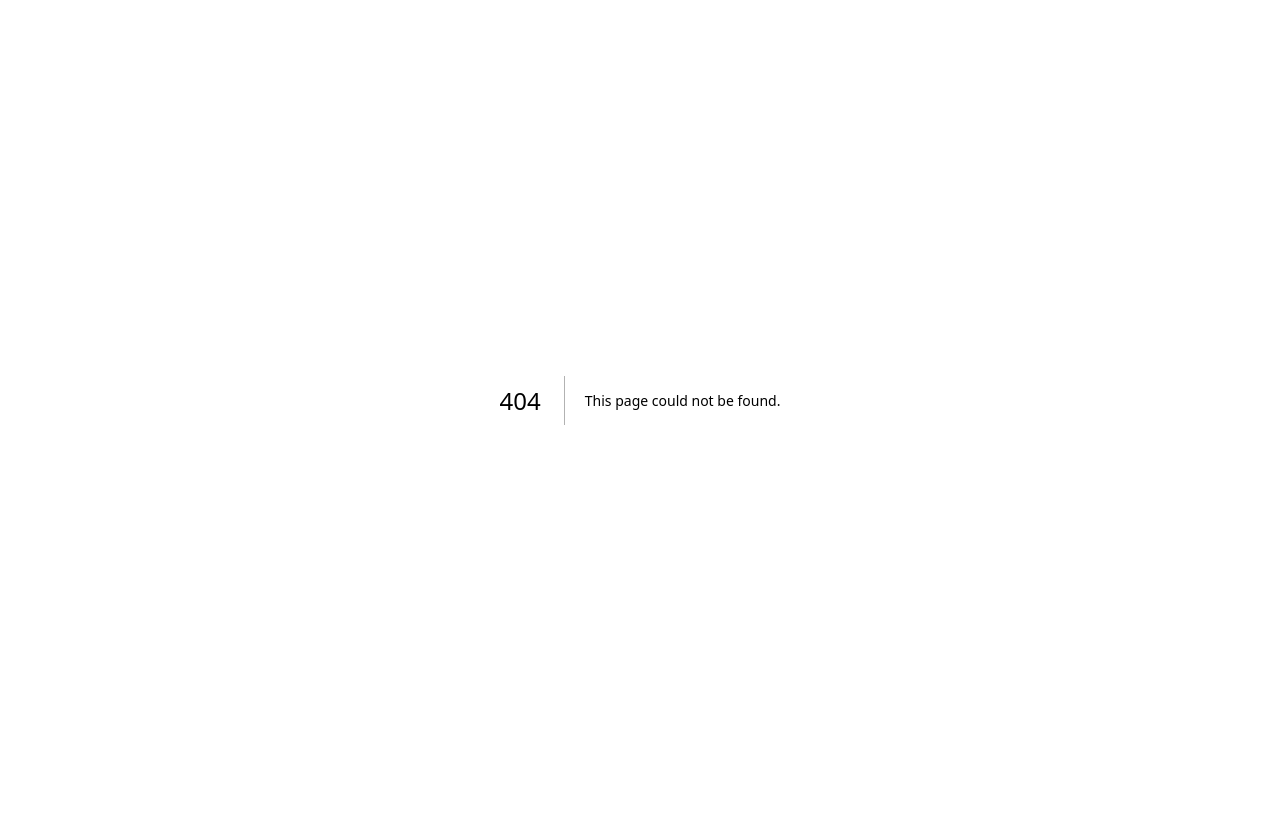
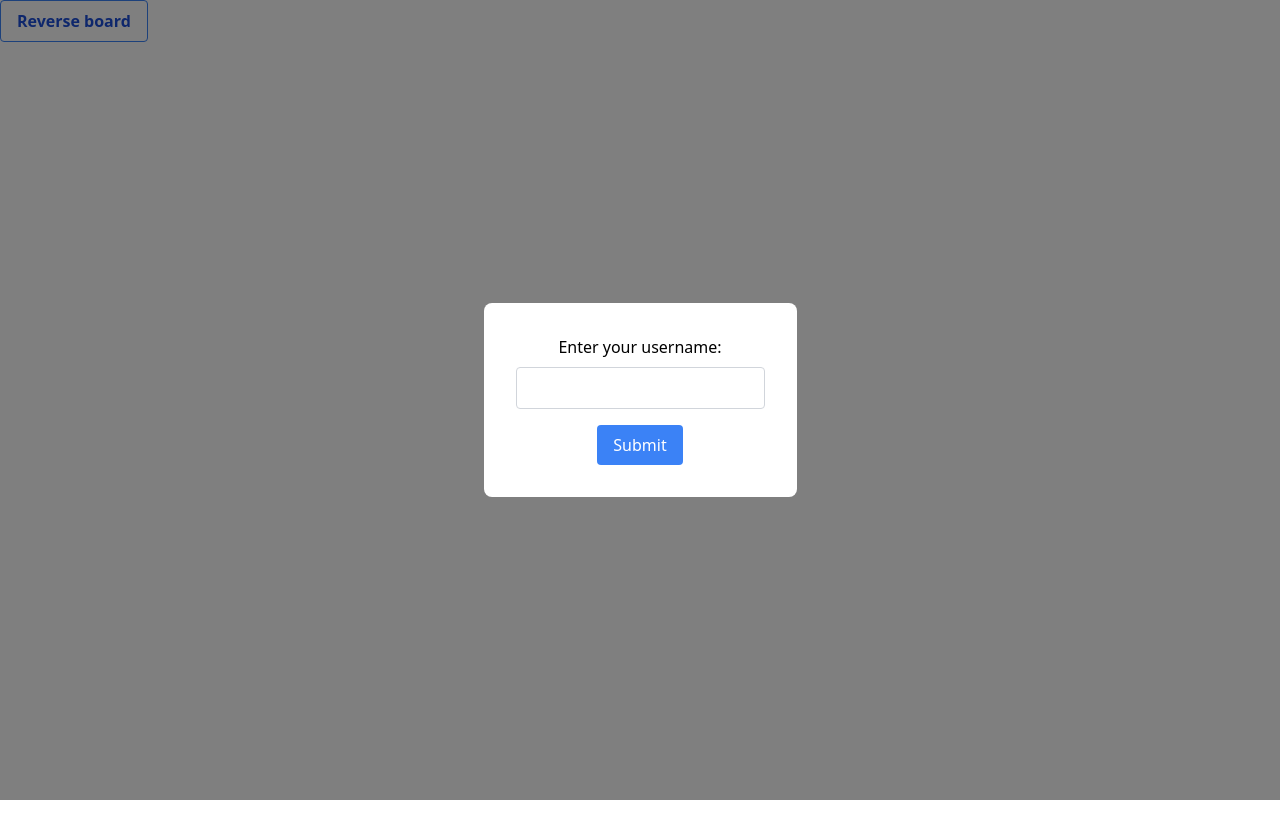
Before and after one commit to flashdens/bugdothouse, a Next.js app in the folder client/: page /game in a window 1280 px wide. Before the commit this address had no page. Shown: the top 838 px of the page. Before the commit the page ends 800 px from the top, so only its background shows below. Built offline with nearby package versions, Linux system fonts and the light colour scheme; no server answers.

Commit message:
added username dialog to game

```diff
--- /dev/null
+++ b/client/components/test/Dialog.tsx
@@ -0,0 +1,23 @@
+import React, { useState } from 'react';
+
+const Dialog = ({ isOpen, isClosable, onClose, children }) => {
+    return (
+        <>
+            {isOpen && (
+                <div className="fixed top-0 left-0 w-full h-full flex justify-center items-center z-50">
+                    <div className="bg-black opacity-50 absolute inset-0"></div>
+                    <div className="bg-white p-8 rounded-lg relative z-50">
+                        {isClosable && (
+                        <button className="absolute top-0 right-0 px-3 py-1" onClick={handleClose}>
+                            Close
+                        </button>
+                        )}
+                        {children}
+                    </div>
+                </div>
+            )}
+        </>
+    );
+};
+
+export default Dialog;
--- /dev/null
+++ b/client/components/test/Lobby.tsx
@@ -0,0 +1,15 @@
+
+const Lobby = () => {
+    return (
+        <div>
+            <button className="bg-transparent hover:bg-blue-500 text-blue-700 font-semibold hover:text-white py-2 px-4 border border-blue-500 hover:border-transparent rounded">
+                Create a new game
+            </button>
+            <button className="bg-blue-500 hover:bg-blue-700 text-white font-bold py-2 px-4 border border-blue-700 rounded">
+                Join an existing game
+            </button>
+        </div>
+    )
+}
+
+export default Lobby;
--- /dev/null
+++ b/client/components/test/TestGame.tsx
@@ -0,0 +1,14 @@
+import TestChessboard from "@/components/test/TestChessboard";
+import TestWhitePocket from "@/components/test/TestWhitePocket";
+import React from "react";
+
+const TestGame = () => {
+    return (
+        <div>
+            <TestChessboard/>
+            <TestWhitePocket/>
+        </div>
+    )
+}
+
+export default TestGame;
--- /dev/null
+++ b/client/pages/game.tsx
@@ -0,0 +1,48 @@
+import React, { useState } from "react";
+import TestGame from "@/components/test/TestGame";
+import Dialog from "@/components/test/Dialog";
+
+const Game = () => {
+    const [username, setUsername] = useState<string>('');
+    const [isDialogOpen, setIsDialogOpen] = useState<boolean>(true);
+
+    const handleCloseDialog = () => {
+        setIsDialogOpen(false);
+    };
+
+    const handleUsernameChange = (event: React.ChangeEvent<HTMLInputElement>) => {
+        setUsername(event.target.value);
+    };
+
+    const handleSubmit = () => {
+        // Handle submission logic here
+        console.log("Username submitted:", username);
+        setIsDialogOpen(false);
+    };
+
+    return (
+        <div>
+             <Dialog isOpen={isDialogOpen} onClose={handleCloseDialog}>
+                <div className="flex flex-col items-center">
+                    <label htmlFor="username" className="mb-2">Enter your username:</label>
+                    <input
+                        type="text"
+                        id="username"
+                        value={username}
+                        onChange={handleUsernameChange}
+                        className="p-2 border border-gray-300 rounded"
+                    />
+                    <button
+                        onClick={handleSubmit}
+                        className="mt-4 px-4 py-2 bg-blue-500 text-white rounded hover:bg-blue-600"
+                    >
+                        Submit
+                    </button>
+                </div>
+            </Dialog>
+           <TestGame/>
+        </div>
+    );
+}
+
+export default Game;
--- a/client/pages/index.tsx
+++ b/client/pages/index.tsx
@@ -1,11 +1,8 @@
-import TestChessboard from "@/components/test/TestChessboard";
-import TestWhitePocket from "@/components/test/TestWhitePocket";
+import Lobby from "@/components/test/Lobby"
 
 const Index = () => {
     return (
-        <>
-            <TestChessboard/>
-            <TestWhitePocket/></>
+        <Lobby/>
     )
 }
 
--- a/client/pages/test_game.tsx
+++ /dev/null
@@ -1,12 +0,0 @@
-import {Chessboard} from "react-chessboard";
-import TestChessboard from "@/components/test/TestChessboard";
-
-const Index = () => {
-    return (
-        <>
-            <TestChessboard/>
-        </>
-    );
-}
-
-export default Index;
```
